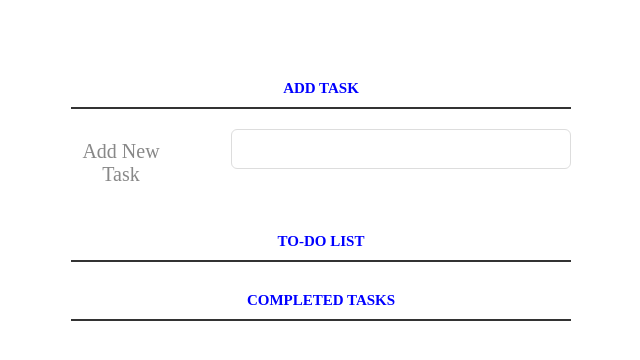
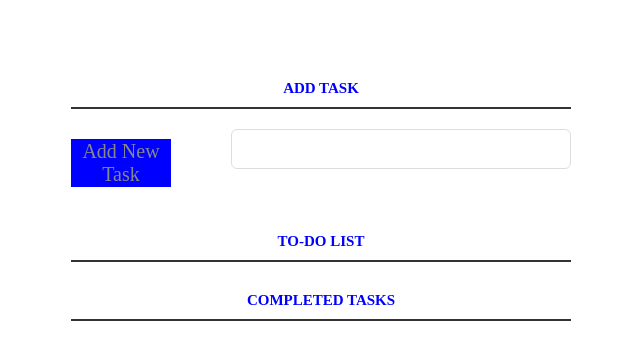
Before and after one commit to sundeepky786/sundeepky, a plain HTML site: page Index.html in a window 1280 px wide. Shown: the whole page, without its empty margins (319-959 px from the left). Drawn offline with Linux system fonts and the light colour scheme.

Commit message:
Update styles for button attribute
Update styles for button attribute

```diff
--- a/styles.css
+++ b/styles.css
@@ -32,7 +32,7 @@ button {
 }
 
 button {
-	background: none;
+	background: blue;
 	border: Black;
 	color: #888888;
 	font-size: 20px;
```
